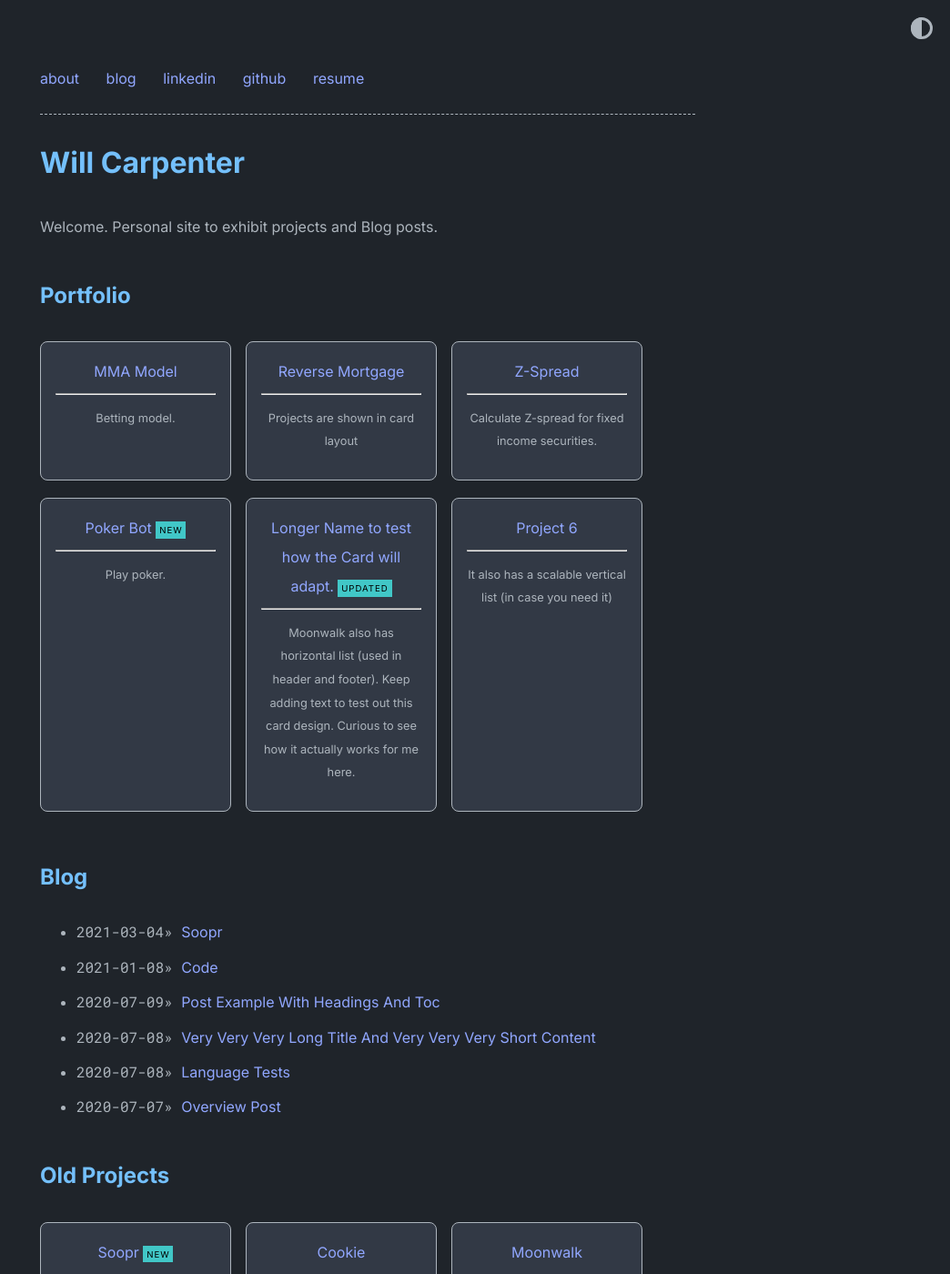
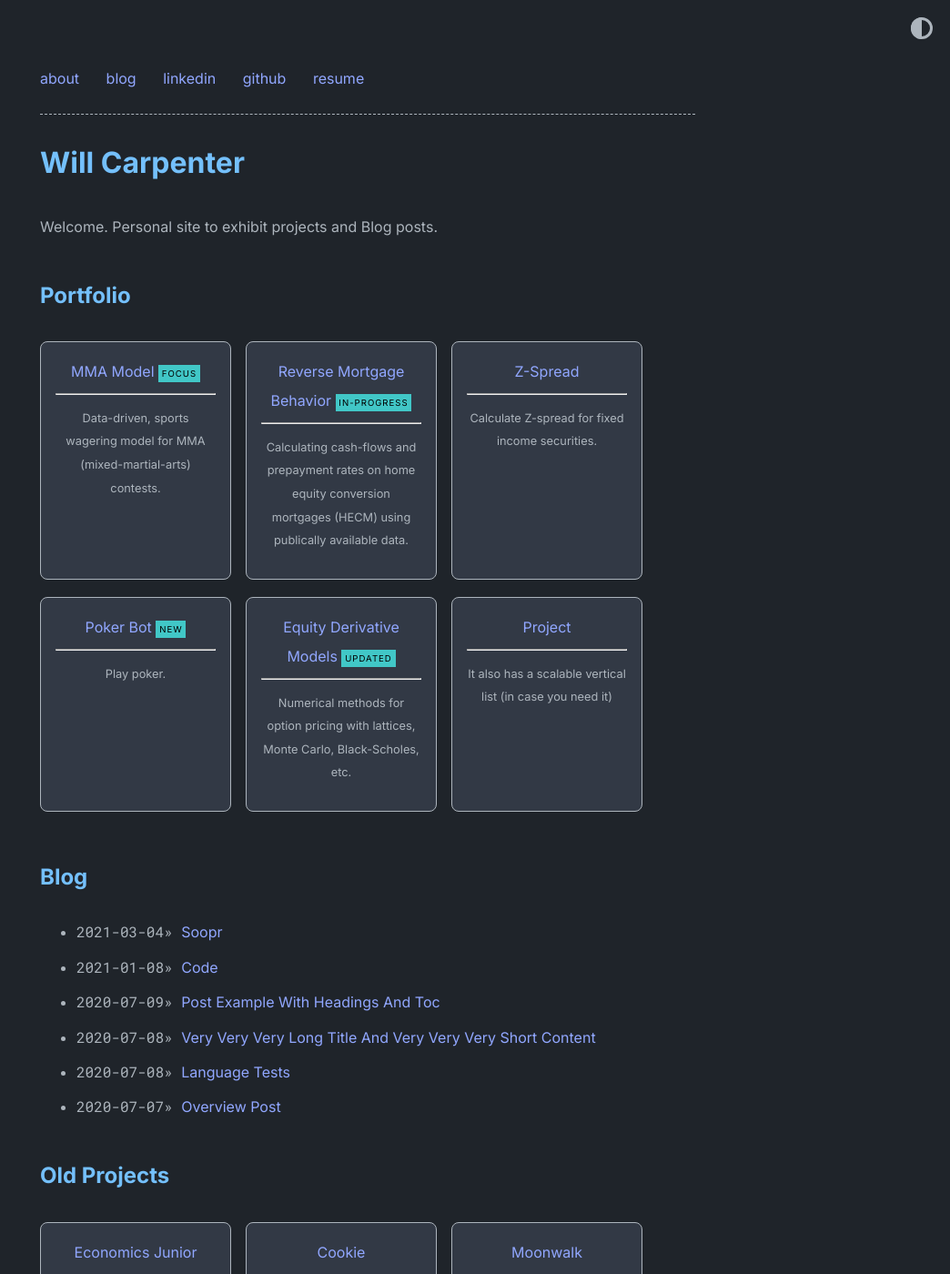
Before and after one commit to wrcarpenter/wcarpenter.github.io, a Jekyll site: the page built from index.md, in a window 1280 px wide and 1400 px high. Shown: the whole window at 91% size, without its empty margins (236-1280 px from the left). Built offline with Jekyll 4.4.1, drawn with Linux system fonts in a browser that asks for light colours.

Commit message:
Add files via upload

```diff
--- a/_data/home.yml
+++ b/_data/home.yml
@@ -17,11 +17,13 @@ navbar_entries:
 project_entries:
   - title: MMA Model
     url: overview-post
-    desc: Betting model.
+    desc: Data-driven, sports wagering model for MMA (mixed-martial-arts) contests.
+    highlight: FOCUS
 
-  - title: Reverse Mortgage
+  - title: Reverse Mortgage Behavior
     url: overview-post
-    desc: Projects are shown in card layout
+    desc: Calculating cash-flows and prepayment rates on home equity conversion mortgages (HECM) using publically available data.
+    highlight: IN-PROGRESS
 
   - title: Z-Spread
     url: overview-post
@@ -32,18 +34,17 @@ project_entries:
     desc: Play poker.
     highlight: NEW
 
-  - title: Longer Name to test how the Card will adapt.
+  - title: Equity Derivative Models
     url: overview-post
-    desc: Moonwalk also has horizontal list (used in header and footer). Keep adding text to test out this card design.
-          Curious to see how it actually works for me here.
+    desc: Numerical methods for option pricing with lattices, Monte Carlo, Black-Scholes, etc.
     highlight: UPDATED
 
-  - title: Project 6
+  - title: Project
     url: overview-post
     desc: It also has a scalable vertical list (in case you need it)
 
 old_project_entries:
-  - title: Soopr
+  - title: Economics Junior Thesis.
     url: https://www.soopr.co
     desc: Delight your readers - add beautiful share and like buttons easily to your websites
     highlight: NEW
```
